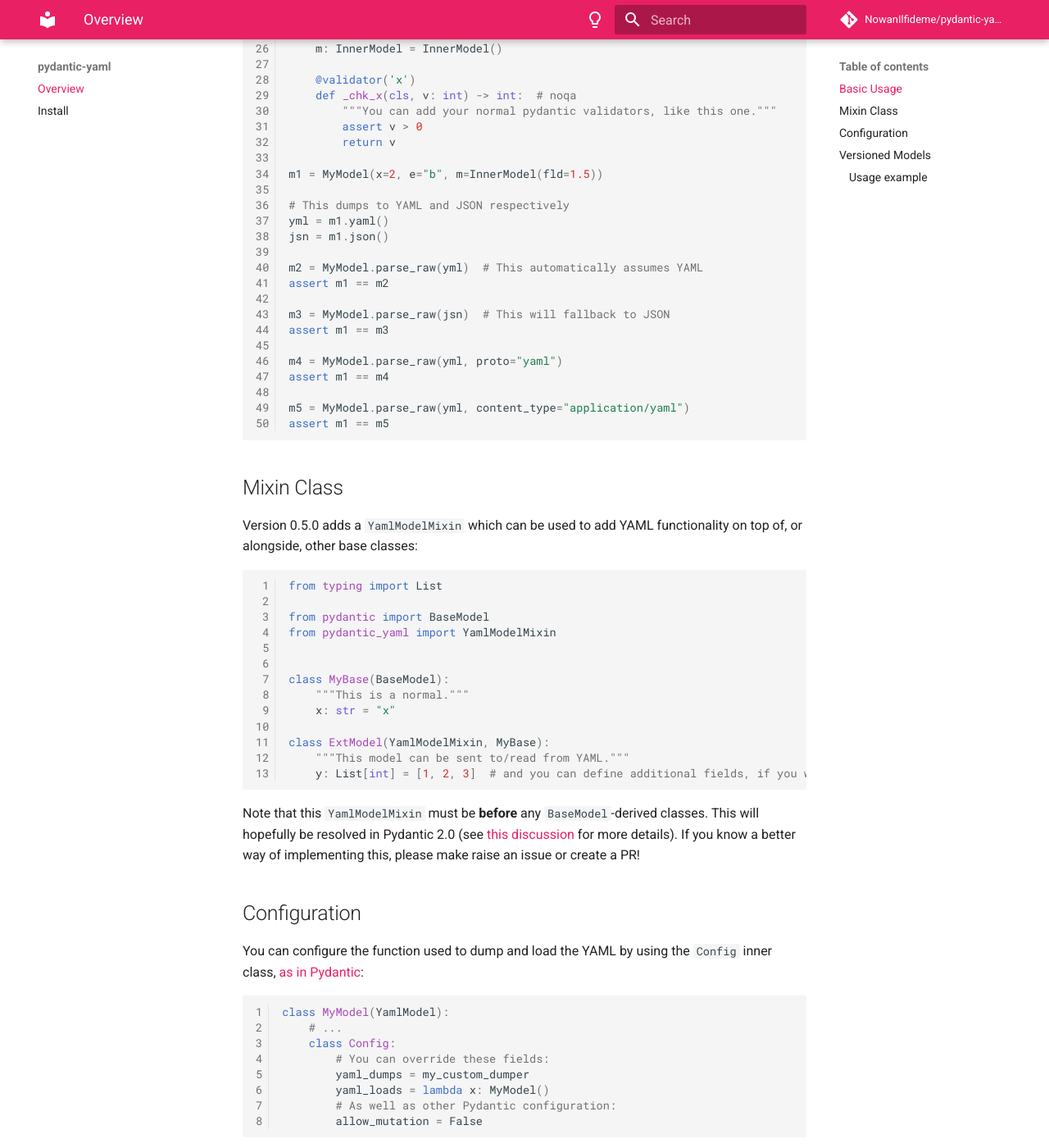
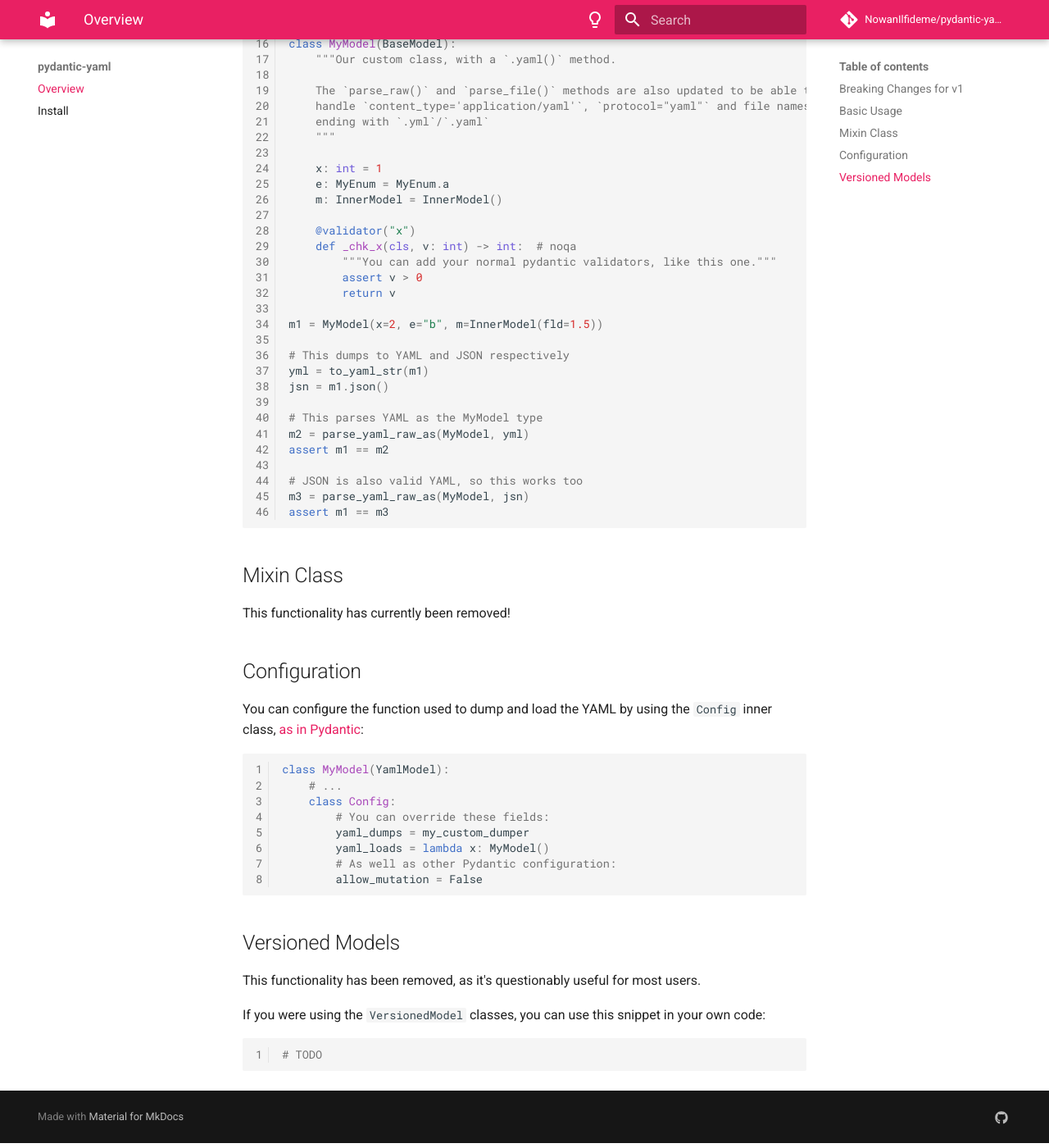
Before and after one commit to NowanIlfideme/pydantic-yaml, an MkDocs documentation site: the page built from docs/index.md, in a window 1280 px wide and 1400 px high, scrolled down 827 px. Shown: the whole window at 82% size. Built offline with MkDocs 1.6.1 and Material for MkDocs 9.7.7, drawn with Linux system fonts in a browser that asks for light colours; comment, search, counter and statistics services are not loaded; some of the changed text lies outside the part shown.

Commit message:
Updated readme, index examples. Added test.

````diff
--- a/docs/index.md
+++ b/docs/index.md
@@ -8,26 +8,33 @@ which is an _excellent_ Python library for data validation and settings manageme
 If you aren't familiar with Pydantic, I would suggest you first check out their
 [docs](https://pydantic-docs.helpmanual.io/).
 
+## Breaking Changes for v1
+
+The API for `pydantic-yaml` version 1.0.0 has been greatly simplified!
+
+You no longer need to add `YamlModel` or `YamlModelMixin` classes to your code,
+unless you specifically want the `.yaml()` or `.parse_*()` methods.
+
 ## Basic Usage
 
 ```python
+from enum import Enum
 from pydantic import BaseModel, validator
-from pydantic_yaml import YamlStrEnum, YamlModel
+from pydantic_yaml import parse_yaml_raw_as, to_yaml_str
 
-
-class MyEnum(YamlStrEnum):
-    """This is a custom enumeration that is YAML-safe."""
+class MyEnum(str, Enum):
+    """A custom enumeration that is YAML-safe."""
 
     a = "a"
     b = "b"
 
 class InnerModel(BaseModel):
-    """This is a normal pydantic model that can be used as an inner class."""
+    """A normal pydantic model that can be used as an inner class."""
 
     fld: float = 1.0
 
-class MyModel(YamlModel):
-    """This is our custom class, with a `.yaml()` method.
+class MyModel(BaseModel):
+    """Our custom class, with a `.yaml()` method.
 
     The `parse_raw()` and `parse_file()` methods are also updated to be able to
     handle `content_type='application/yaml'`, `protocol="yaml"` and file names
@@ -38,7 +45,7 @@ class MyModel(YamlModel):
     e: MyEnum = MyEnum.a
     m: InnerModel = InnerModel()
 
-    @validator('x')
+    @validator("x")
     def _chk_x(cls, v: int) -> int:  # noqa
         """You can add your normal pydantic validators, like this one."""
         assert v > 0
@@ -47,48 +54,22 @@ class MyModel(YamlModel):
 m1 = MyModel(x=2, e="b", m=InnerModel(fld=1.5))
 
 # This dumps to YAML and JSON respectively
-yml = m1.yaml()
+yml = to_yaml_str(m1)
 jsn = m1.json()
 
-m2 = MyModel.parse_raw(yml)  # This automatically assumes YAML
+# This parses YAML as the MyModel type
+m2 = parse_yaml_raw_as(MyModel, yml)
 assert m1 == m2
 
-m3 = MyModel.parse_raw(jsn)  # This will fallback to JSON
+# JSON is also valid YAML, so this works too
+m3 = parse_yaml_raw_as(MyModel, jsn)
 assert m1 == m3
 
-m4 = MyModel.parse_raw(yml, proto="yaml")
-assert m1 == m4
-
-m5 = MyModel.parse_raw(yml, content_type="application/yaml")
-assert m1 == m5
 ```
 
 ## Mixin Class
 
-Version 0.5.0 adds a `YamlModelMixin` which can be used to add YAML functionality on
-top of, or alongside, other base classes:
-
-```python
-from typing import List
-
-from pydantic import BaseModel
-from pydantic_yaml import YamlModelMixin
-
-
-class MyBase(BaseModel):
-    """This is a normal."""
-    x: str = "x"
-
-class ExtModel(YamlModelMixin, MyBase):
-    """This model can be sent to/read from YAML."""
-    y: List[int] = [1, 2, 3]  # and you can define additional fields, if you want
-```
-
-Note that this `YamlModelMixin` must be **before** any `BaseModel`-derived classes.
-This will hopefully be resolved in Pydantic 2.0
-(see [this discussion](https://github.com/samuelcolvin/pydantic/discussions/3025)
-for more details). If you know a better way of implementing this, please make raise
-an issue or create a PR!
+This functionality has currently been removed!
 
 ## Configuration
 
@@ -108,44 +89,11 @@ class MyModel(YamlModel):
 
 ## Versioned Models
 
-Since YAML is often used for config files, there is also a `SemVer` str-like class and `VersionedYamlModel` base class.
+This functionality has been removed, as it's questionably useful for most users.
 
-The `version` attribute is parsed according to the SemVer
-([Semantic Versioning](https://semver.org/)) specification.
-It's constrained between the `min_version` and `max_version` specified by your models'
-`Config` inner class (similar to regular `pydantic` models).
-
-### Usage example
+If you were using the `VersionedModel` classes, you can use this snippet
+in your own code:
 
 ```python
-from pydantic import ValidationError
-from pydantic_yaml import SemVer, VersionedYamlModel
-
-class A(VersionedYamlModel):
-    """Model with min, max constraints as None."""
-
-    foo: str = "bar"
-
-
-class B(VersionedYamlModel):
-    """Model with a maximum version set."""
-
-    foo: str = "bar"
-
-    class Config:
-        min_version = "2.0.0"
-
-ex_yml = """
-version: 1.0.0
-foo: baz
-"""
-
-a = A.parse_raw(ex_yml)
-assert a.version == SemVer("1.0.0")
-assert a.foo == "baz"
-
-try:
-    B.parse_raw(ex_yml)
-except ValidationError as e:
-    print("Correctly got ValidationError:", e, sep="\n")
+# TODO
 ```
````
Also changed, not shown: README.md (+32 -94 lines), 1 other file.
